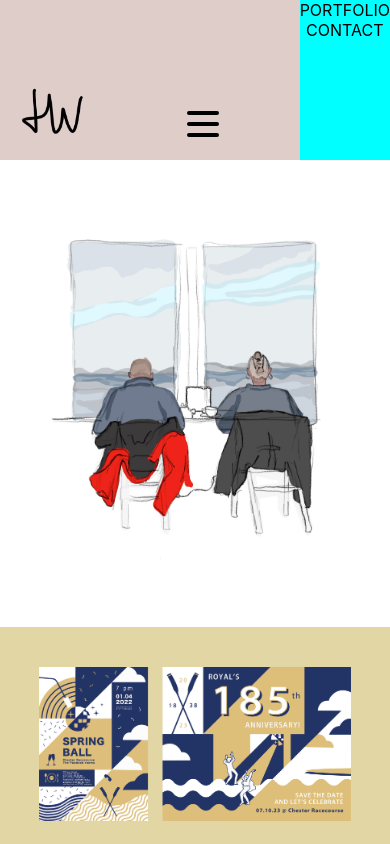
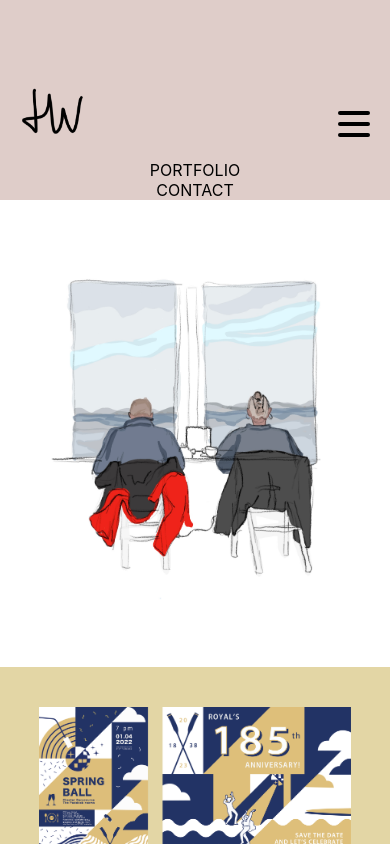
Before and after one commit to hannahw1ll1ams/portfolio, a React (Create React App) app: page / in a window 390 px wide. Both pictures are taken after a click on the element 354 px from the left and 124 px from the top of the page. Shown: the top 844 px of the page. Built offline with nearby package versions, Linux system fonts and the light colour scheme.

Commit message:
add hamburger menu to app

```diff
--- a/src/App.js
+++ b/src/App.js
@@ -1,4 +1,4 @@
-import React from 'react';
+import React, { useState } from 'react';
 import { Routes, Route } from 'react-router-dom';
 import './App.css';
 
@@ -27,15 +27,26 @@ import './fonts/Inter-Medium.woff2'
 import './fonts/Inter-Regular.woff'
 
 function App() {
+
+  const [isHamburgerOpen, setIsHamburgerOpen] = useState(false);
+
+  const toggleHamburger = () => {
+    setIsHamburgerOpen(!isHamburgerOpen)
+  }
+
   return (
       <div className="App">
-        <Header/>
+        <Header isHamburgerOpen={isHamburgerOpen} toggleState={() => toggleHamburger}/>
+
+        {isHamburgerOpen && (
+        <div className='hamburgerMenu'>
+          <p>PORTFOLIO</p>
+          <p>CONTACT</p>
+      </div>
+      )}
 
         <Routes>
-          {/* <Route path="/about" exact element={<AboutPage />} /> */}
-
           <Route path="/" exact element={<PortfolioPage />} />
-
           <Route path='/portfolio'>
             <Route index element={ <PortfolioPage /> }/>
             <Route path='/portfolio/illustrations' element={<> <IllustrationsPage /><Footer /></> }/>
@@ -46,7 +57,6 @@ function App() {
             <Route path='/portfolio/graphics' element={<><GraphicsPage /><Footer /></>} />
             <Route path='/portfolio/omnichannel' element={<><OmnichannelInfographicPage /><Footer /></>} />
          </Route>
-
           <Route path="/contact" exact element={<ContactPage />} />
           <Route path="/*" exact element={<ErrorPage />} />
         </Routes>
--- a/src/Components/Header.js
+++ b/src/Components/Header.js
@@ -5,10 +5,9 @@ import '../css/header.css';
 import logo from '../images/logo.PNG'
 
 
-export default function Header() {
+export default function Header({ isHamburgerOpen, toggleState }) {
 
   const [isPageSelected, setIsPageSelected] = useState([true, false]);
-  const [isHamburgerOpen, setIsHamburgerOpen] = useState(false);
 
   let location = useLocation();
   React.useEffect(() => {
@@ -24,35 +23,17 @@ export default function Header() {
     }
   };
 
-  const toggleHamburger = () => {
-    setIsHamburgerOpen(!isHamburgerOpen)
-  }
 
 	return (
 		<header class="background">
 			<nav class="navbar">
           <Link to='/portfolio'><img className="App-logo" src= {logo} alt='logo'/></Link>
 
-          <div className='hamburger' onClick={toggleHamburger}>
+          <div className='hamburger' onClick={toggleState(!isHamburgerOpen)}>
 			      <div className='burger burger1'/>
             <div className='burger burger2'/>
             <div className='burger burger3'/>
 		      </div>
-
-        {/* if (isHamburgerOpen) {
-          <div className='hamburgerMenu'>
-          <p>PORTFOLIO</p>
-          <p>CONTACT</p>
-        </div>
-        } */}
-
-      {isHamburgerOpen && (
-        <div className='hamburgerMenu'>
-          <p>PORTFOLIO</p>
-          <p>CONTACT</p>
-      </div>
-      )}
-
 
           <div className="right-nav">
           <ul class="nav-list">
--- a/src/css/header.css
+++ b/src/css/header.css
@@ -37,11 +37,6 @@ button {
     height: 90px;
     align-self: flex-end;
     padding: 20px;
-}
-
-.hamburgerMenu {
-    height: 100%;
-    background-color: aqua;
 }
 
 /* .burgerContainer {
```
